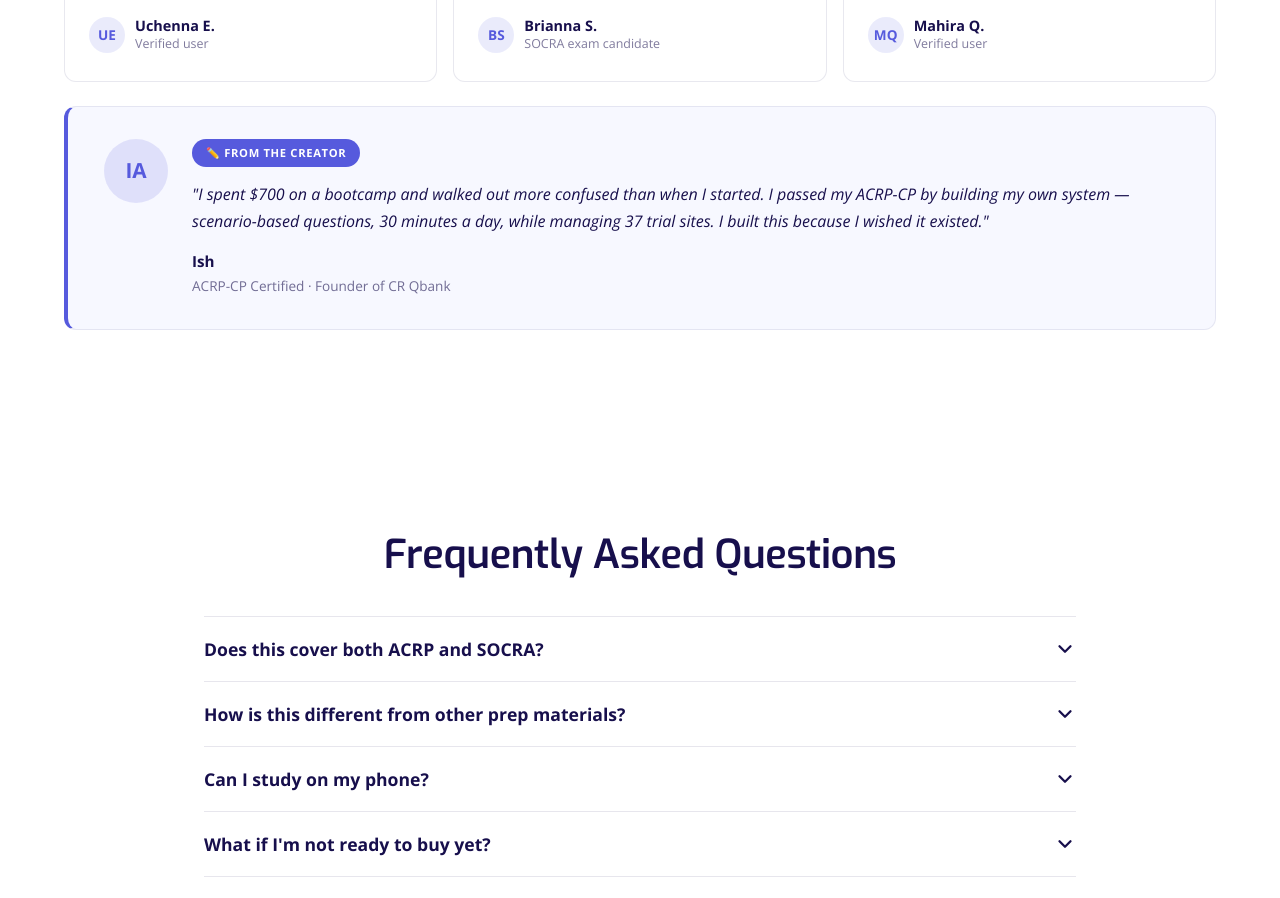
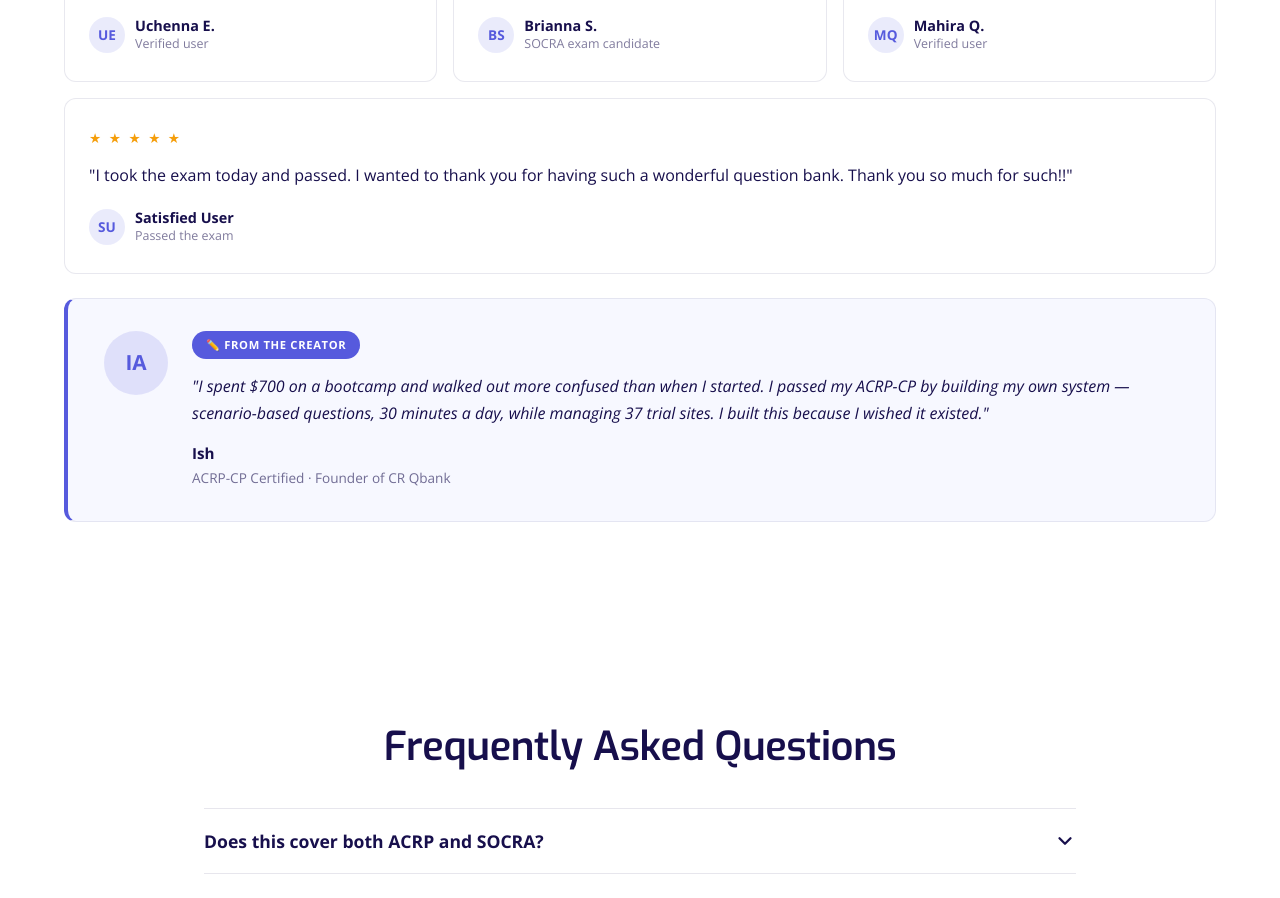
Before and after one commit to Isme-al/crqbank-site, a plain HTML site: page index.html in a window 1280 px wide. Shown: the part 7272-8170 px from the top of the page. Drawn offline with nearby package versions, Linux system fonts and the light colour scheme.

Commit message:
Add wide test card for user testimonial
Added a new wide test card with user feedback.

```diff
--- a/index.html
+++ b/index.html
@@ -171,6 +171,7 @@
     .test-card__meta{display:flex;flex-direction:column;line-height:1.3}
     .test-card__name{font-size:.9rem;font-weight:700;color:var(--fg)}
     .test-card__role{font-size:.78rem;color:rgba(23,15,76,.55)}
+    @media(min-width:901px){.test-card--wide{grid-column:1/-1}}
     @media(max-width:900px){.test-grid{grid-template-columns:1fr 1fr}}
     @media(max-width:600px){.test-grid{grid-template-columns:1fr}}
 
@@ -516,6 +517,18 @@
           </div>
         </div>
       </div>
+
+      <div class="test-card test-card--wide reveal" style="transition-delay:.3s">
+        <div class="test-card__stars">&#9733; &#9733; &#9733; &#9733; &#9733;</div>
+        <p class="test-card__text">"I took the exam today and passed. I wanted to thank you for having such a wonderful question bank. Thank you so much for such!!"</p>
+        <div class="test-card__author">
+          <div class="test-card__avatar">SU</div>
+          <div class="test-card__meta">
+            <span class="test-card__name">Satisfied User</span>
+            <span class="test-card__role">Passed the exam</span>
+          </div>
+        </div>
+      </div>
     </div>
 
     <!-- CREATOR NOTE -->
```
